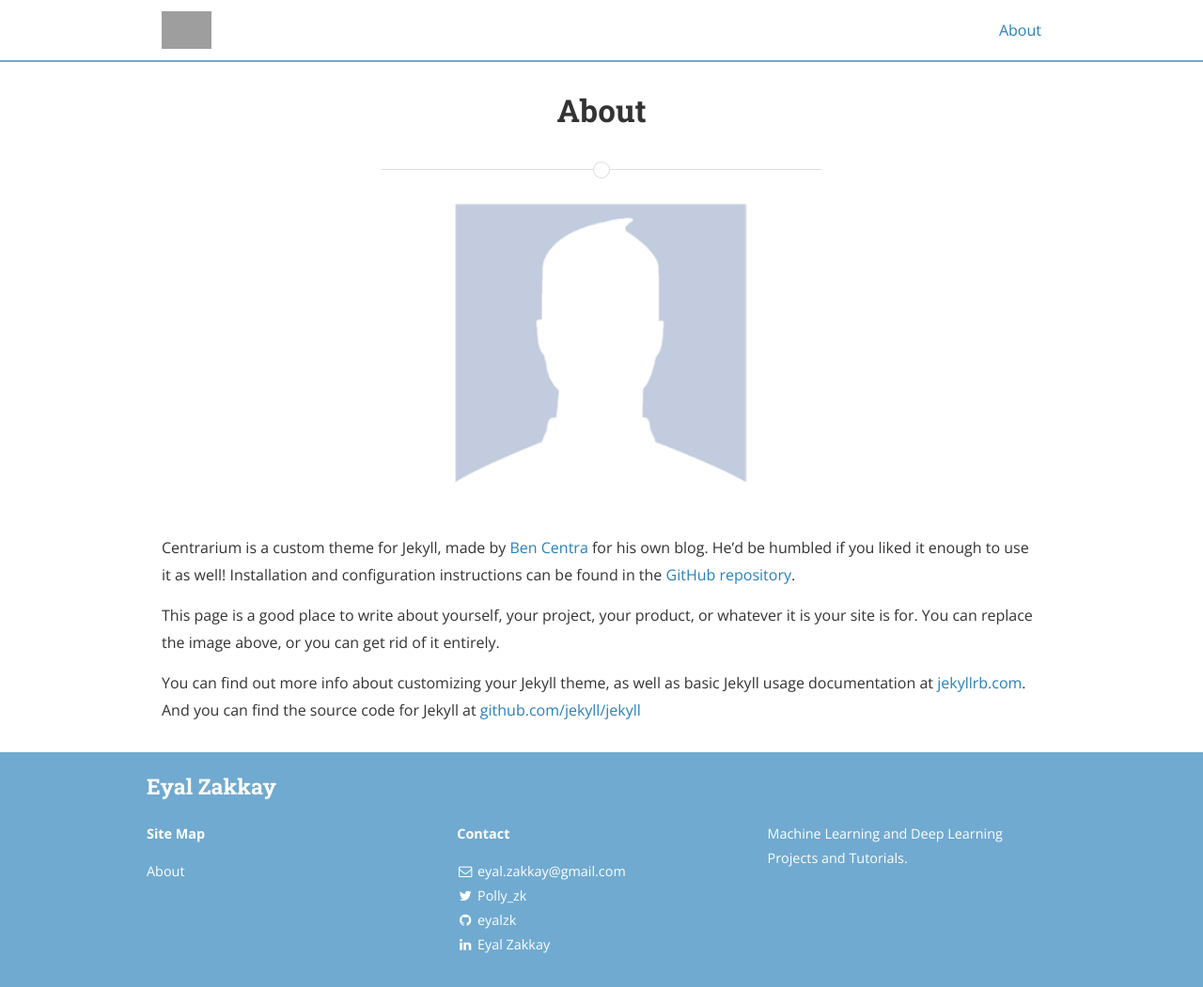
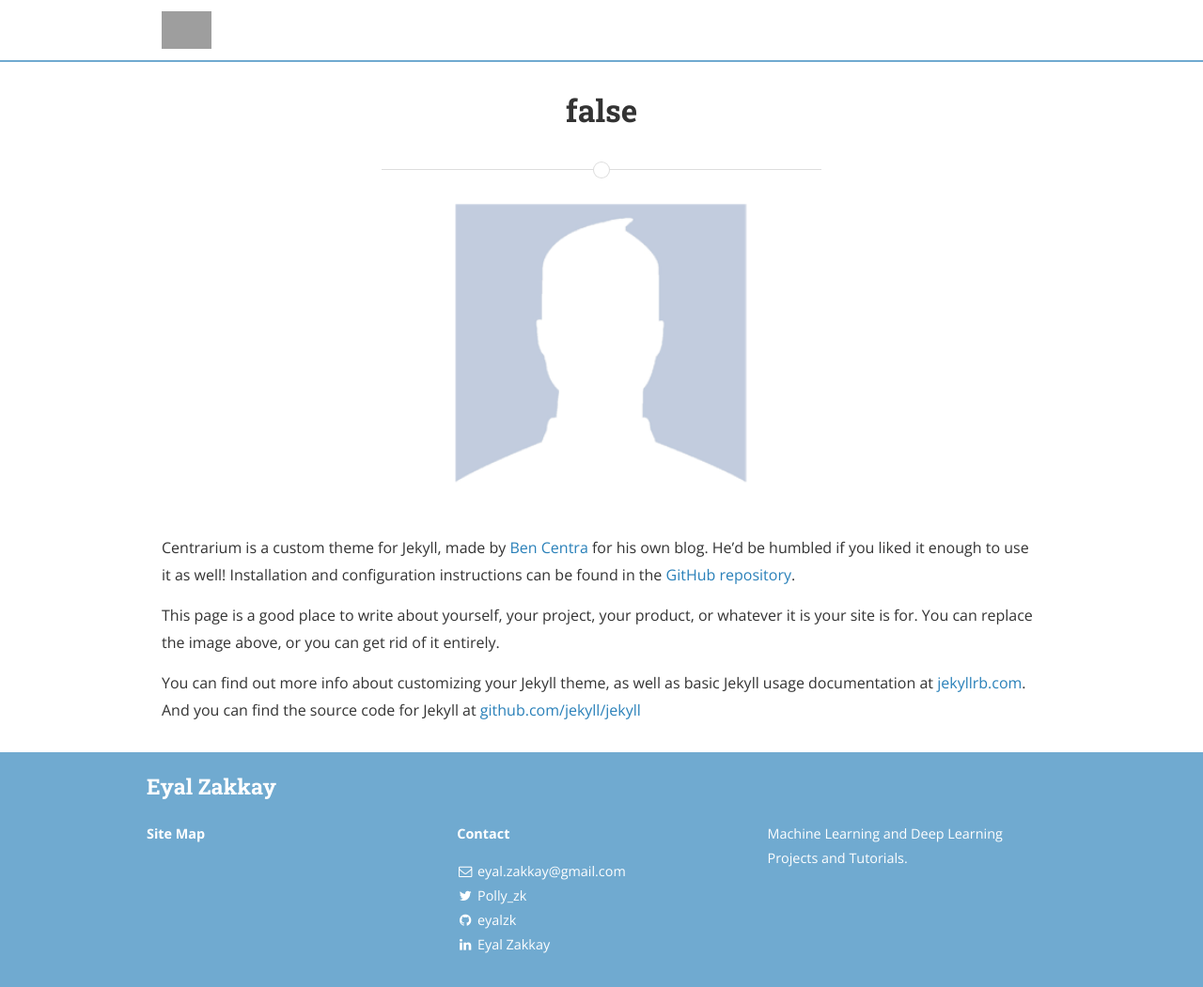
Before and after one commit to eyalzk/eyalzk.github.io, a Jekyll site: the page built from about.md, in a window 1280 px wide. Shown: the whole page at 94% size. Built offline with Jekyll 4.4.1, drawn with Linux system fonts in a browser that asks for light colours; nearby versions of some CDN libraries; grey boxes are pictures that could not be loaded.

Commit message:
updated site WIP

```diff
--- a/Gemfile
+++ b/Gemfile
@@ -1,5 +1,6 @@
 source 'https://rubygems.org'
-gem 'jekyll'
+gem "jekyll", ">= 3.6.3"
 gem 'jekyll-archives'
 gem 'jekyll-sitemap'
 gem 'jekyll-paginate'
+gem "ffi", ">= 1.9.24"
--- a/about.md
+++ b/about.md
@@ -1,6 +1,6 @@
 ---
 layout: page
-title: About
+title: false #About
 permalink: /about/
 ---
 
```
Also changed, not shown: Gemfile.lock, assets/bci/oecd.jpg (added).
